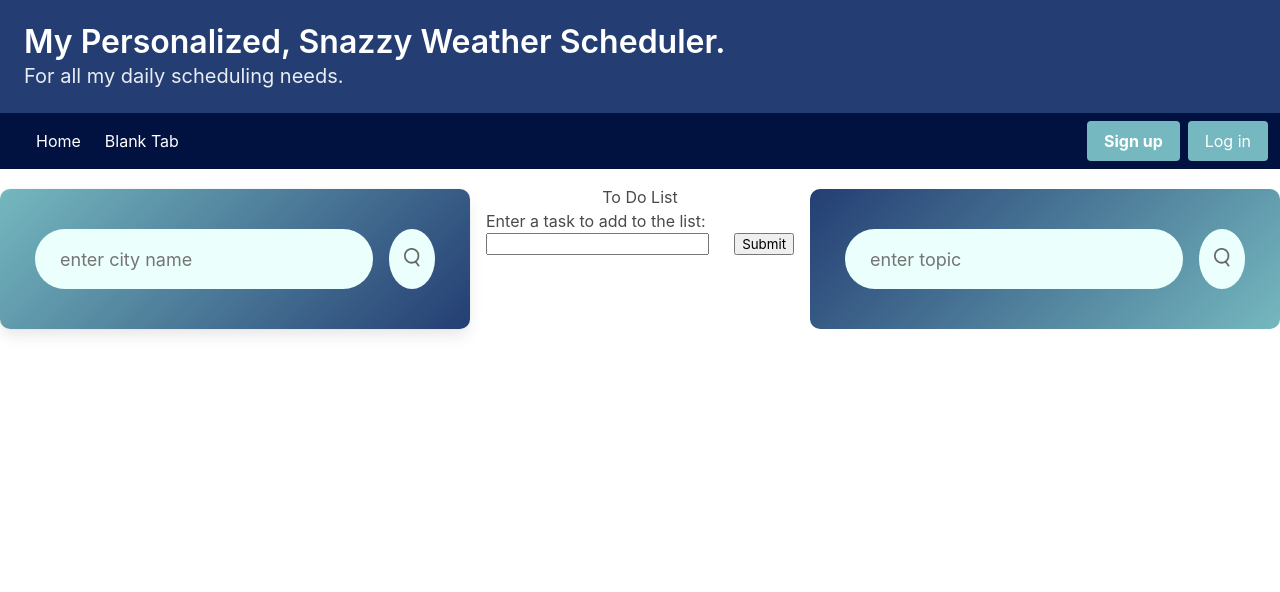
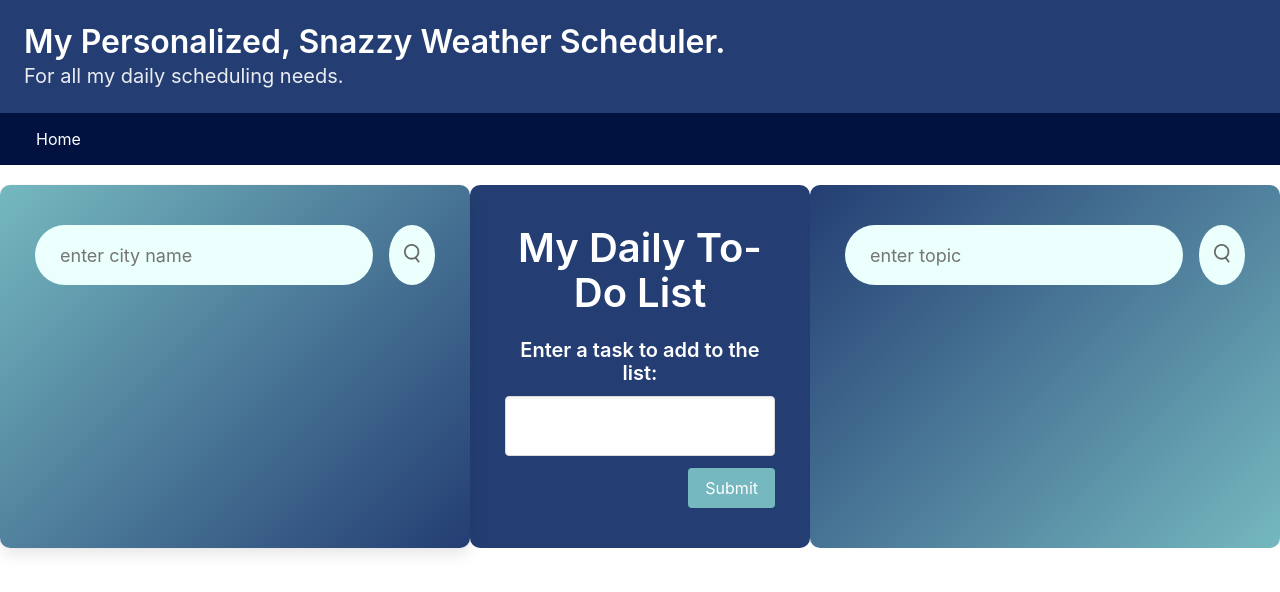
Before and after one commit to davidbeane1983/Daily-Task-List, a plain HTML site: page index.html in a window 1280 px wide. Drawn offline with nearby package versions, Linux system fonts and the light colour scheme.

Commit message:
todolist

```diff
--- a/assets/css/styles.css
+++ b/assets/css/styles.css
@@ -158,11 +158,13 @@
     color: white;
   }
 
+.todo-entry-box,
 .button.is-primary {
     background-color: #75B8BF;
     color: white;
   }
 
+  .todo-entry-box,
 .button.is-primary:hover {
     background-color: #243E73;
     color: white;
@@ -189,7 +191,7 @@
     float: left;
   }
   .btn-primary{
-    background-color: blueviolet;
+    background-color: #75B8BF;
     color:white;
     padding-left: 1%;
     margin-left: 5%;
@@ -199,3 +201,18 @@
     display: flex;
     justify-content: space-between;
   }
+
+  .myForm {
+    background-color: #243E73;
+  }
+
+  .list-card {
+    background-color: #243E73;
+    width: 90%;
+    max-width: 470px;
+    color: #fff;
+    margin: 20px auto 0;
+    border-radius: 10px;
+    padding: 40px 35px;
+    text-align: center;
+  }
--- a/index.html
+++ b/index.html
@@ -34,21 +34,13 @@
               <a class="navbar-item">
               Home
             </a>
-            <a class="navbar-item">
-              Blank Tab
-            </a>
+
           </style>
         </div>
       </div>
       <div class="navbar-end">
         <div class="navbar-item">
-          <div class="buttons">
-            <a class="button is-primary">
-              <strong>Sign up</strong>
-            </a>
-            <a class="button is-light">
-                  Log in
-                </a>
+
               </div>
             </div>
           </div>
@@ -88,24 +80,28 @@
 
 
     <!--This div is for the task list-->
-    <div>
+    <div class="list-card">
 
-        <h1 class="center">To Do List</h1>
+        <h2 class="title is-2 is-light has-text-white">My Daily To-Do List</h2>
         <form id="myForm">
-            <label for="inputField"><h3 >Enter a task to add to the list:</h3>
+            <label for="inputField"><h5 class="title is-5 has-text-white is-pulled-left is-rounded mb-3">Enter a task to add to the list:</h5>
             </label>
-            <input class="floatLeft" type="text" id="addBtn" name="inputField">
+            <input class="floatLeft input is-large" type="text" id="addBtn" name="inputField">
         <p id="Todo">
-            <button  id="todo-entry-box" class="floatRight">Submit</button>
+          <!-- <a class="button is-primary"> -->
+
+       <button  id="todo-entry-box" class="button is-primary is-pulled-right mt-3">Submit</button>
         </p>
         <br>
         <br>
         <!--This is where the task list will populate-->
         <ol id="todo-list">
+
             <!-- List items will be added dynamically using JavaScript -->
         </ol>
 
     </div>
+
 
     <div class="news-card">
         <div class="news-search">
@@ -125,6 +121,7 @@
     </div>
 </div>
 
+
 <script src="assets\js\script.js"></script>
 </body>
 </html>
```
